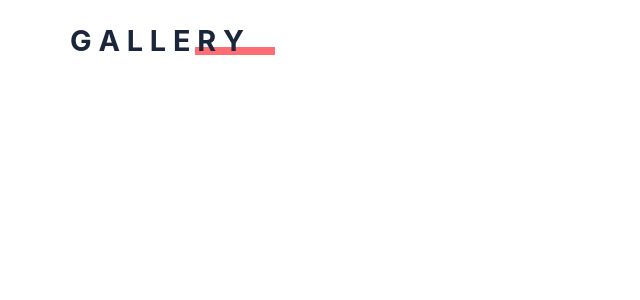
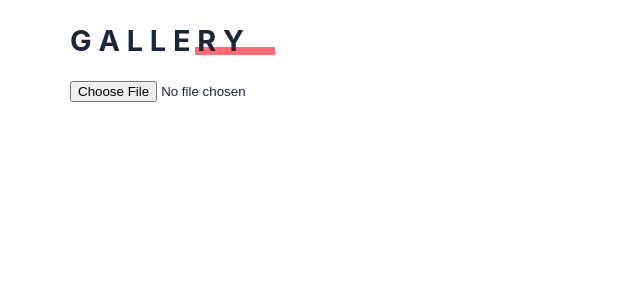
Before and after one commit to thusharathiwanka/gallery, a React (Create React App) app: page / in a window 1280 px wide. Shown: the top 300 px of the page, without its empty margins (0-640 px from the left). Built offline with nearby package versions, Linux system fonts and the light colour scheme.

Commit message:
CREATE: image file upload and file type checking implemented

```diff
--- a/package.json
+++ b/package.json
@@ -6,6 +6,7 @@
     "@testing-library/jest-dom": "^5.12.0",
     "@testing-library/react": "^11.2.6",
     "@testing-library/user-event": "^12.8.3",
+    "firebase": "^8.5.0",
     "react": "^17.0.2",
     "react-dom": "^17.0.2",
     "react-scripts": "4.0.3",
--- a/src/App.js
+++ b/src/App.js
@@ -1,9 +1,11 @@
 import Navbar from "./components/Navbar";
+import UploadForm from "./components/UploadForm";
 
 function App() {
    return (
       <div className="App">
          <Navbar />
+         <UploadForm />
       </div>
    );
 }
--- /dev/null
+++ b/src/components/UploadForm.jsx
@@ -0,0 +1,38 @@
+import React, { useState } from "react";
+
+const UploadForm = () => {
+   const [file, setFile] = useState(null);
+   const allowedTypes = ["image/png", "image/jpeg"];
+   const [error, setError] = useState("");
+
+   const handleUpload = (e) => {
+      console.log(e.target.files);
+
+      let selectedPicture = e.target.files[0];
+
+      if (selectedPicture && allowedTypes.includes(selectedPicture.type)) {
+         setFile(selectedPicture);
+         setError("");
+      } else {
+         setFile("");
+         setError("Please select an image file");
+      }
+   };
+
+   return (
+      <form>
+         <input
+            type="file"
+            name="picture"
+            id="picture"
+            onChange={handleUpload}
+         />
+         <div className="status">
+            {error && <div className="error">{error}</div>}
+            {file && <div>{file.name}</div>}
+         </div>
+      </form>
+   );
+};
+
+export default UploadForm;
```
Also changed, not shown: src/firebase/config.js (added, +21 -0 lines), 1 other file (tests, documents, lock files or other folders).
